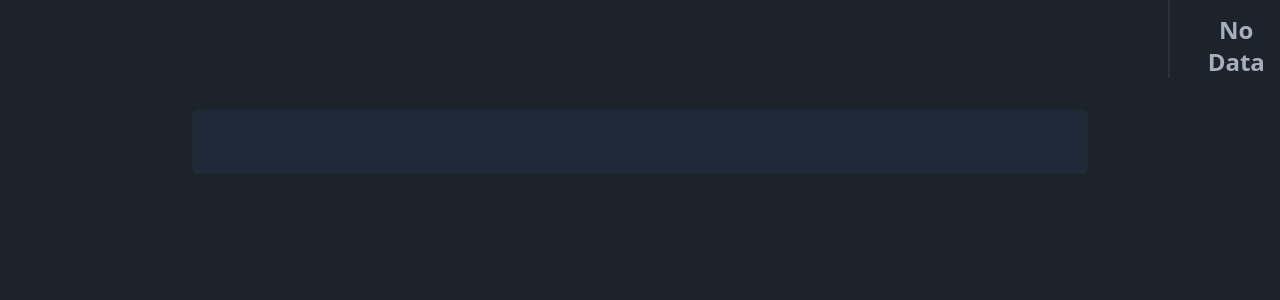
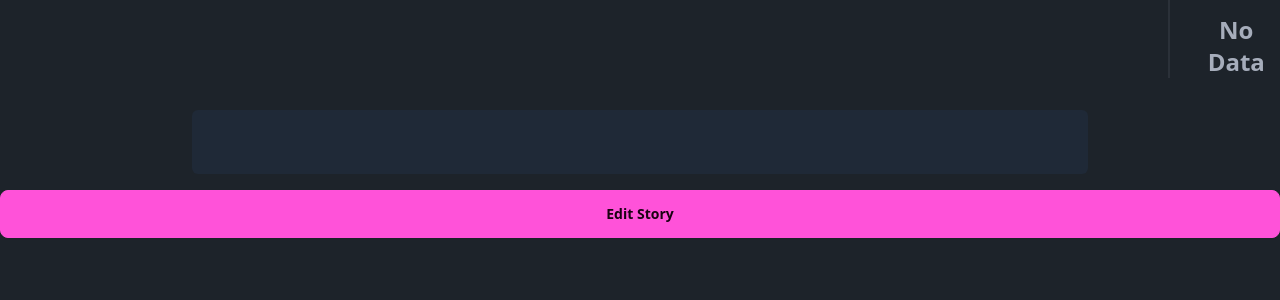
Before and after one commit to ReadVerseRPL/ReadVerse, a Flask app: template readverse/templates/pages/story/read.html in a window 1280 px wide. Shown: the part 222-522 px from the top of the page. Run offline with Flask 3, Linux system fonts and the light colour scheme; the template is opened without the code that fills it, so the values that code supplies are empty; style sheets or scripts are compiled from the project's sources; some libraries are stand-ins or nearby versions.

Commit message:
fix html and fix logic error in edit story

```diff
--- a/readverse/routes/story.py
+++ b/readverse/routes/story.py
@@ -57,7 +57,10 @@ def read_story(story_id: int):
 
 @bp.get("/<int:story_id>/edit")
 def edit_story_page(story_id: int):
-    return render_template("pages/story/edit.html")
+    story = db.session.execute(
+        select(Story).where(Story.id == story_id)
+    ).scalar_one_or_none()
+    return render_template("pages/story/edit.html", story=story)
 
 
 @bp.post("/<int:story_id>/edit")
--- a/readverse/templates/pages/story/read.html
+++ b/readverse/templates/pages/story/read.html
@@ -51,6 +51,11 @@
 <script type="module" src="{{ url_for('static', filename='story/comments.js') }}"></script>
 {% endif %}
 
+{% if current_user.username == story.author_id %}
+    <!-- Edit Button -->
+    <a href="{{ url_for('story.edit_story_page', story_id=story.id) }}" class="btn btn-secondary mt-4 w-full">Edit Story</a>
+{% endif %}
+
 <script defer>
     const content = {{ story.content | tojson }}
     document.querySelector("#story").innerHTML = DOMPurify.sanitize(
```
Also changed, not shown: readverse/templates/pages/story/edit.html (+0 -8 lines).
